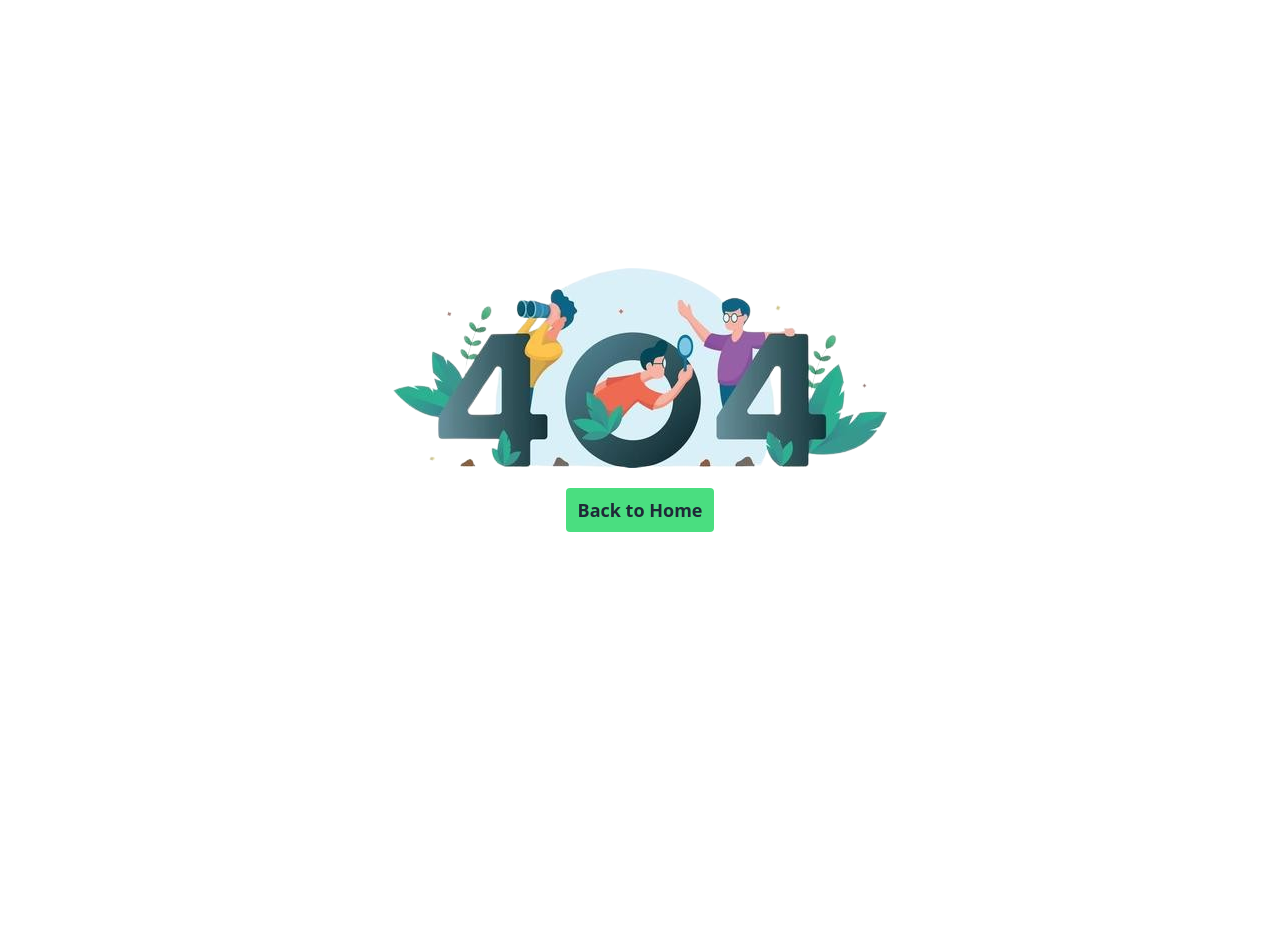
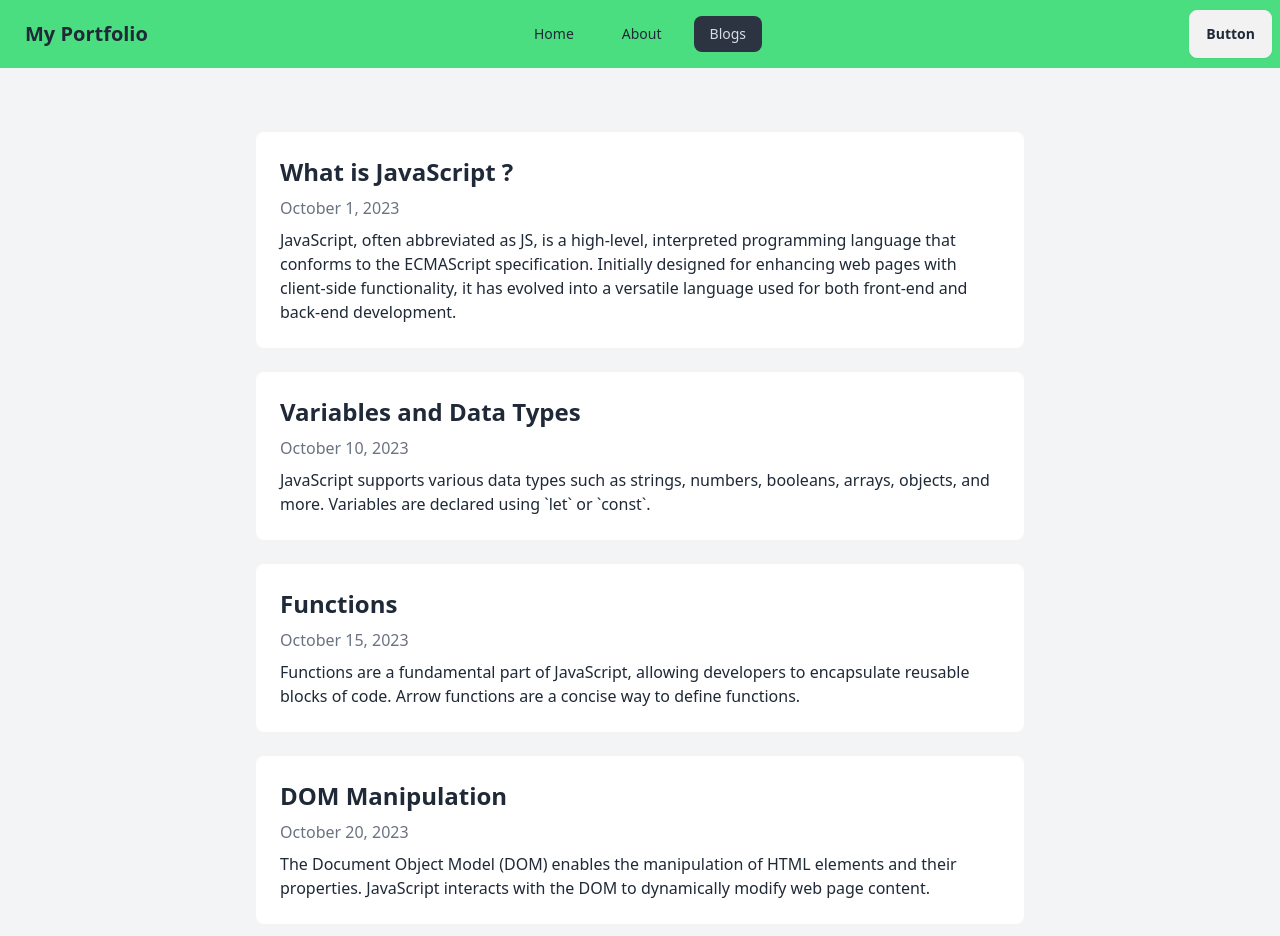
Before and after one commit to liton61/portfolio, a React (Vite) app: page /blogs in a window 1280 px wide. Before the commit this address had no page. Shown: the top 936 px of the page. Before the commit the page ends 800 px from the top, so only its background shows below. Built offline with nearby package versions, Linux system fonts and the light colour scheme.

Commit message:
blogs page added

```diff
--- a/src/Navbar/Navbar.jsx
+++ b/src/Navbar/Navbar.jsx
@@ -31,7 +31,7 @@ const Navbar = () => {
                                 isPending ? "pending" : isActive ? "active" : ""}>About</NavLink></li>
                         <li className="mx-2 font-medium">
                             <NavLink
-                                to="/myPostedJobs"
+                                to="/blogs"
                                 className={({ isActive, isPending }) =>
                                     isPending ? "pending" : isActive ? "active" : ""
                                 }
--- a/src/pages/About/About.jsx
+++ b/src/pages/About/About.jsx
@@ -1,7 +1,7 @@
 /* eslint-disable react/no-unescaped-entities */
 import img from '../../assets/liton.jpg';
 
-const AboutPage = () => {
+const About = () => {
     return (
         <div className="bg-gray-900 py-20 px-4">
             <div className="max-w-5xl mx-auto">
@@ -47,4 +47,4 @@ const AboutPage = () => {
     );
 };
 
-export default AboutPage;
+export default About;
--- /dev/null
+++ b/src/pages/Blogs/Blogs.jsx
@@ -0,0 +1,49 @@
+
+
+const Blogs = () => {
+    const blogPosts = [
+        {
+            id: 1,
+            title: 'What is JavaScript ?',
+            content: 'JavaScript, often abbreviated as JS, is a high-level, interpreted programming language that conforms to the ECMAScript specification. Initially designed for enhancing web pages with client-side functionality, it has evolved into a versatile language used for both front-end and back-end development.',
+            date: 'October 1, 2023',
+        },
+        {
+            id: 2,
+            title: 'Variables and Data Types',
+            content: 'JavaScript supports various data types such as strings, numbers, booleans, arrays, objects, and more. Variables are declared using `let` or `const`.',
+            date: 'October 10, 2023',
+        },
+        {
+            id: 3,
+            title: 'Functions',
+            content: 'Functions are a fundamental part of JavaScript, allowing developers to encapsulate reusable blocks of code. Arrow functions are a concise way to define functions.',
+            date: 'October 15, 2023',
+        },
+        {
+            id: 4,
+            title: 'DOM Manipulation',
+            content: 'The Document Object Model (DOM) enables the manipulation of HTML elements and their properties. JavaScript interacts with the DOM to dynamically modify web page content.',
+            date: 'October 20, 2023',
+        },
+    ];
+
+    return (
+        <div className="bg-gray-100 py-16 px-4">
+            <div className="max-w-3xl mx-auto">
+                {/* <h1 className="text-4xl font-bold mb-8">Blogs</h1> */}
+                <div className="grid gap-6">
+                    {blogPosts.map((post) => (
+                        <div key={post.id} className="bg-white p-6 rounded-lg lg:transition-transform transform hover:scale-105">
+                            <h2 className="text-2xl font-semibold mb-2">{post.title}</h2>
+                            <p className="text-gray-500 mb-2">{post.date}</p>
+                            <p>{post.content}</p>
+                        </div>
+                    ))}
+                </div>
+            </div>
+        </div>
+    );
+};
+
+export default Blogs;
```
Also changed, not shown: src/routes/route.jsx (+7 -2 lines).
